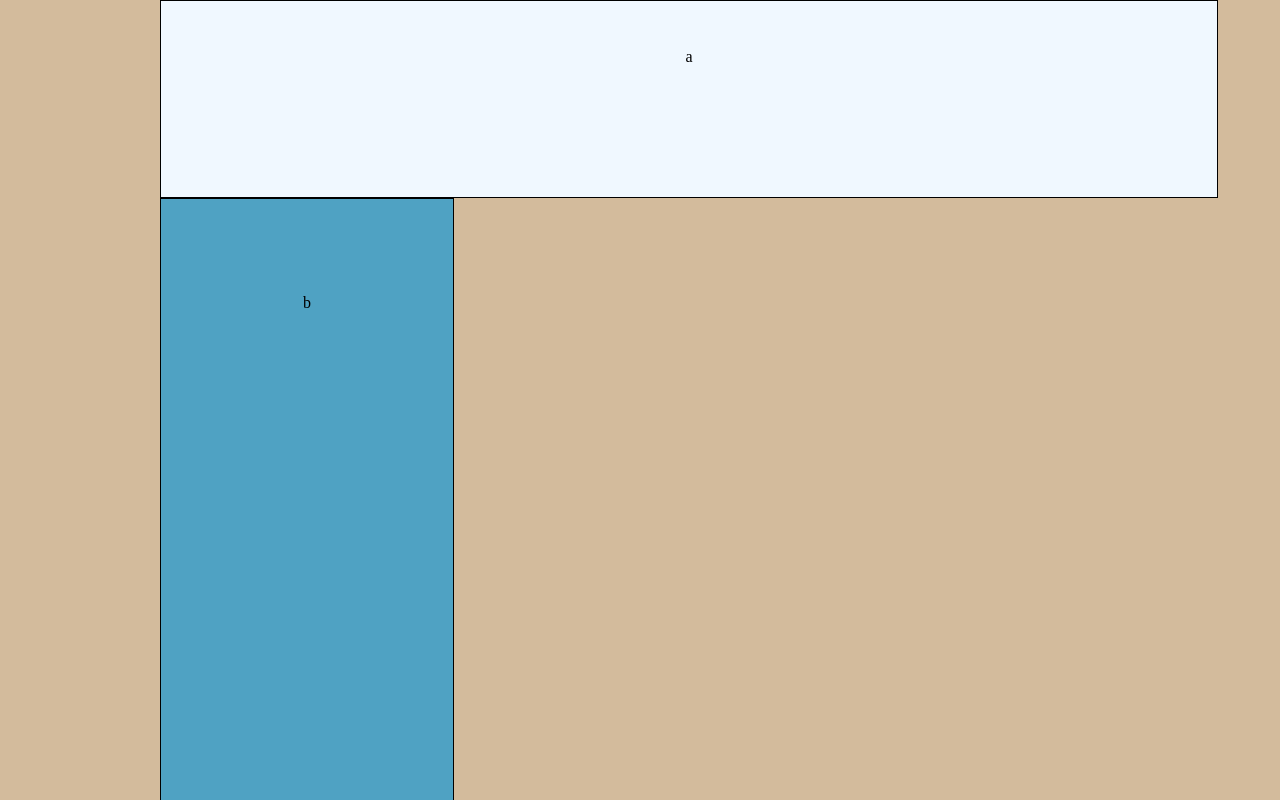
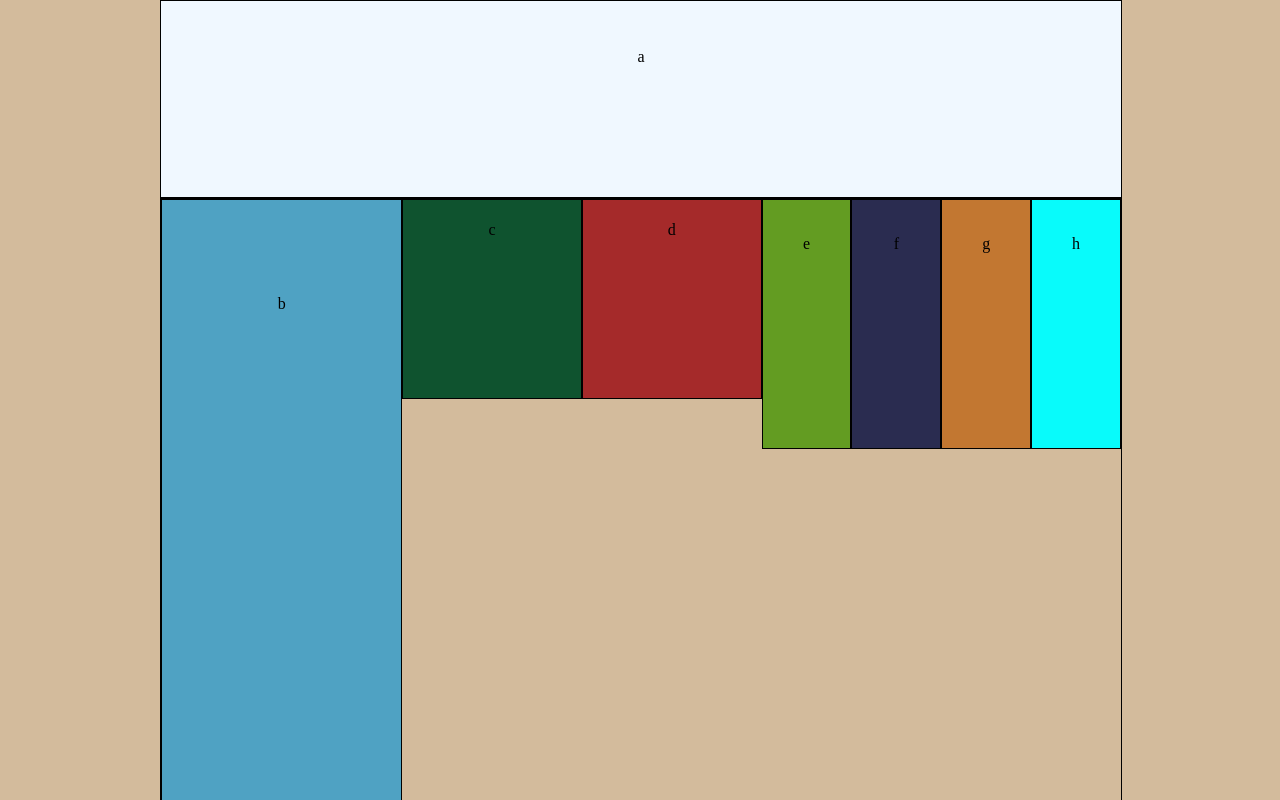
Before and after one commit to mattburger/lab-05b, a plain HTML site: page index.html in a window 1280 px wide. Shown: the top 800 px of the page. Drawn offline with Linux system fonts and the light colour scheme.

Commit message:
i do not get css

```diff
--- a/css/layout.css
+++ b/css/layout.css
@@ -77,29 +77,41 @@
     height: 700px;
     border: none;
   }
-  .indaline{
-    display: inline;
-  }
+
+
   .header{
     background-color: aliceblue;
-    width: 100%;
+    width: 90%;
     height: 14.28%;
     text-align: center;
+    padding: none;
+    order: 1;
+    flex-grow: 3;
+  }
+  .sub-master{
+    width: 100%;
+    height: 100%;
+    display: flex;
   }
   .left-stack{
     /* width: 20.83%; */
     width: 100px;
     height: 85.71%;
     background-color: rgb(79, 162, 195);
-    float: left;
+    /* float: left; */
     text-align: center;
+    padding: none;
+    align-self: auto;
+    order: 2;
   }
   .stack{
-    float: right;
+    /* float: right; */
     display: flex;
     border: none;
     width: 79.166666667%;
     height: 28.571%;
+    padding: none;
+    order: 3;
   }
   .stack div{
     background-color: rgb(15, 83, 47);
@@ -110,11 +122,13 @@
     background-color: brown;
   }
   .top-stack{
-    float: left;
+    /* float: left; */
     border: none;
     display: flex;
     width: 39.5833333%;
     height: 35.7142%;
+    padding: none;
+    order: 4;
   }
   .top-stack div{
     background-color: rgb(99, 156, 34);
@@ -125,11 +139,12 @@
     background-color: rgb(42, 44, 80);
   }
   .bottom-stack{
-    float: left;
+    /* float: left; */
     border: none;
-    display: flex;
     width: 39.5833333%;
     height: 35.7142%;
+    padding: none;
+    order: 5;
   }
   .bottom-stack div{
     background-color: rgb(194, 119, 49);
@@ -143,7 +158,9 @@
     background-color: rgb(78, 98, 136);
     width: 79.16666667%;
     height: 21.428571%;
-    float: left;
+    /* float: left; */
     text-align: center;
+    padding: none;
+    order: 6;
   }
 }
--- a/index.html
+++ b/index.html
@@ -12,7 +12,7 @@
       <div class = "header" >
         <p>a</p>
       </div>
-
+      <div class="sub-master">
       <div class="left-stack indaline">
         <p>b</p>
       </div>
@@ -31,7 +31,7 @@
         <div><p>g</p></div>
         <div><p>h</p></div>
       </div>
-
+      </div>
       <div class="footer indaline">
         <p>i</p>
       </div>
```
Also changed, not shown: background.jpeg (added). Lines whose indentation alone changed are shown as unchanged.
